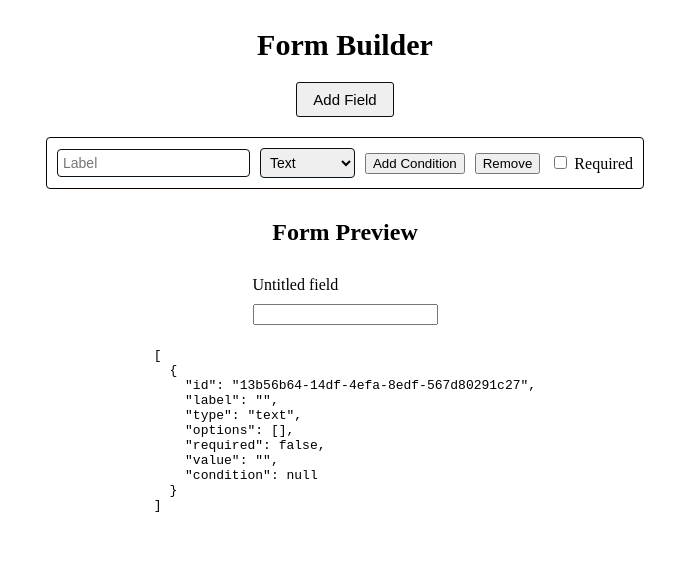
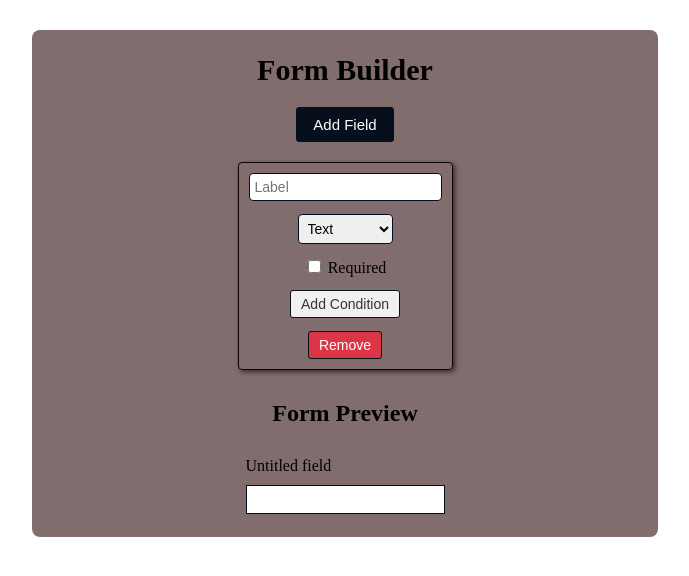
Before and after one commit to Nothingspecial2468/form-builder, a Vue app: page / in a window 1280 px wide. Both pictures are taken after a click on the button "Add Field". Shown: the top 576 px of the page, without its empty margins (295-984 px from the left). Built offline with nearby package versions, Linux system fonts and the light colour scheme.

Commit message:
Improve field editor UI and condition section layout

```diff
--- a/src/App.vue
+++ b/src/App.vue
@@ -30,7 +30,7 @@ console.log(A === conditionValue)
         <p>Click "Add Field" to start building your form.</p>
     </div>
 
-    <button @click="addField">Add Field</button>
+    <button class="primary-btn" @click="addField">Add Field</button>
 
     <FieldEditor v-for="field in fields"
      :key="field.id"
@@ -48,18 +48,20 @@ console.log(A === conditionValue)
         @update-field="(id, value)=> updateField(id, {value})">
     </FieldPreview>
 
-    <pre>{{ fields }}</pre>
   </div>
 </template>
 
 <style scoped>
 .container{
-  margin: 0 auto;
-  padding: 10px;
+  margin: 30px auto;
+  padding: 13px;
+  background: #816d6d;
   max-width: 600px;
   display: flex;
+  justify-content: center;
   align-items: center;
   flex-direction: column;
+  border-radius: 8px;
 }
 
 h1{
@@ -78,15 +80,21 @@ button{
 }
 
 button:hover{
-  background: #816d6d;
+  background: #e6dcdc;
   color: #05101c;
+}
+
+.primary-btn{
+  background: #05101c;
+  color: #fff;
 }
 
 .empty{
   text-align: center;
   padding: 4px 8px;
   border: 1px solid #05101c;
-  border-radius: 3px;
+  border-radius: 7px;
   margin: 10px 0;
+  font-size: 18px;
 }
 </style>
--- a/src/components/FieldEditor.vue
+++ b/src/components/FieldEditor.vue
@@ -43,13 +43,23 @@ function updateCondition(key, value){
             <option value="checkbox">Checkbox</option>
         </select>
 
-        <button @click="$emit('add-condition', field.id)">
+
+        <label>
+            <input type="checkbox"
+            :checked="field.required"
+            @change="update('required', $event.target.checked)"
+        >
+            Required
+        </label>
+
+        <button class="secondary-btn"  @click="$emit('add-condition', field.id)">
             Add Condition
         </button>
 
-        <button @click="$emit('remove-field', field.id)">Remove</button>
+        <button class="remove-btn"  @click="$emit('remove-field', field.id)">Remove</button>
 
-        <div v-if="field.condition">
+        <div v-if="field.condition" class="condition-section">
+            <h3>Visibility Rules</h3>
             <select :value="field.condition.targetFieldId"
             @change="updateCondition('targetFieldId', $event.target.value)">
 
@@ -67,14 +77,6 @@ function updateCondition(key, value){
             @input="updateCondition('value', $event.target.value)">
         </div>
 
-        <label>
-            <input type="checkbox"
-            :checked="field.required"
-            @change="update('required', $event.target.checked)"
-        >
-            Required
-        </label>
-
         <OptionsEditor v-if="field.type === 'select'"
          :options="field.options"
           @update-options="newOptions => update('options', newOptions)">
@@ -89,8 +91,11 @@ function updateCondition(key, value){
     margin: 10px 0;
     display: flex;
     align-items: center;
-    gap: 10px;
+    flex-direction: column;
+    flex-wrap: wrap;
+    gap: 13px;
     border-radius: 4px;
+    box-shadow: 2px 2px 5px rgba(0,0, 0, 0.6);
 }
 
 input , select{
@@ -99,5 +104,39 @@ input , select{
     border: 1px solid #05101c;
     border-radius: 4px;
     flex-grow: 1;
+    gap: 10px;
+}
+
+.condition-section{
+    padding: 12px;
+    margin-top: 11px;
+    background: #f0f0f0;
+    text-align: center;
+    border: 1px solid #0e0202;
+    border-radius: 4px;
+    box-shadow: 2px 2px 5px rgba(0, 0, 0, 0.6);
+}
+
+button{
+    padding: 5px 10px;
+    font-size: 14px;
+    cursor: pointer;
+    border-radius: 3px;
+    border: 1px solid #05101c;
+}
+
+button:hover{
+    background: #e6dcdc;
+    color: #05101c;
+}
+
+.secondary-btn{
+    background: #f0f0f0;
+    color: #333;
+}
+
+.remove-btn{
+    background: #dc3545;
+    color: #fff;
 }
 </style>
--- a/src/components/FieldPreview.vue
+++ b/src/components/FieldPreview.vue
@@ -79,6 +79,7 @@ const emit = defineEmits(['update-field'])
     margin: 10px 0;
     display: flex;
     flex-direction: column;
+    align-items:flex-start;
     gap: 6px;
 }
 
@@ -87,4 +88,10 @@ label{
     display: block;
     margin-bottom: 4px;
 }
+
+input, select{
+    padding: 6px 10px;
+    border: 1px solid #05101c;
+}
+
 </style>
```
